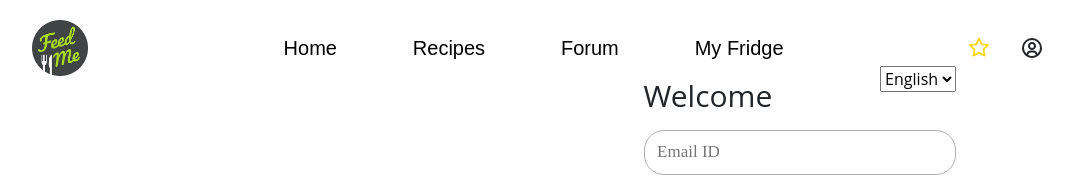
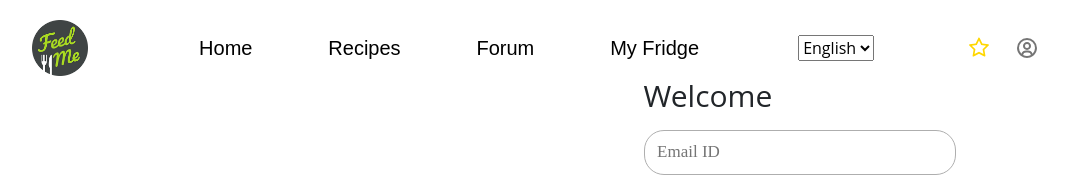
Before and after one commit to maxyhwu/feedme, a React (Create React App) app in the folder frontend/: page /login in a window 1280 px wide. Shown: the top 177 px of the page, without its empty margins (108-1192 px from the left). Built offline with nearby package versions, Linux system fonts and the light colour scheme; no server answers; sample sign-in values are in the browser's storage.

Commit message:
protect page

```diff
--- a/frontend/package.json
+++ b/frontend/package.json
@@ -5,6 +5,10 @@
   "dependencies": {
     "@babel/core": "^7.21.3",
     "@babel/preset-env": "^7.20.2",
+    "@emotion/react": "^11.10.6",
+    "@emotion/styled": "^11.10.6",
+    "@mui/material": "^5.12.0",
+    "@mui/styled-engine-sc": "^5.12.0",
     "@testing-library/jest-dom": "^5.16.5",
     "@testing-library/react": "^13.4.0",
     "@testing-library/user-event": "^13.5.0",
--- a/frontend/public/index.html
+++ b/frontend/public/index.html
@@ -24,7 +24,7 @@
       work correctly both with client-side routing and a non-root public URL.
       Learn how to configure a non-root public URL by running `npm run build`.
     -->
-    <title>React App</title>
+    <title>Feed Me</title>
   </head>
   <body>
     <noscript>You need to enable JavaScript to run this app.</noscript>
--- a/frontend/src/App.js
+++ b/frontend/src/App.js
@@ -13,7 +13,12 @@ import Recipe_search_result from './Recipe/recipe-search-result';
 import MyArchive from "./MyArchive/MyArchive";
 import styled from 'styled-components';
 import MyPage from './MyPage/MyPage';
-import { useState } from "react";
+import { useState, useEffect } from "react";
+import ProtectedRoutes from "./ProtectedRoutes/ProtectedRoutes";
+import {LoginContextProvider} from './Context/LoginCnt'
+import { IntlProvider } from "react-intl";
+import { UseLangContext } from "./Context/LangCnt";
+import { LangContextProvider } from "./Context/LangCnt";
 
 const Wrapper = styled.div`
   position: fixed;
@@ -26,26 +31,60 @@ const Wrapper = styled.div`
 `
 
 function App() {
-  const [isLoggedIn, setIsLoggedIn] = useState(false); // you can play with this and click the user icon on the header
+  // const [isLoggedIn, setIsLoggedIn] = useState(false); // you can play with this and click the user icon on the header
+  const [locale, setLocale] = useState(undefined)
+  const {lang} = UseLangContext()
+
+  useEffect(() => {
+    async function fetchLang () {
+        try {
+            const resp = await fetch(`./lang/${lang}.json`)
+            const data = await resp.json()
+            console.log(data)
+            setLocale(data)
+          } catch (error) {
+            console.error(`Error fetching translation file for ${lang}:`, error)
+          }
+    }
+    fetchLang()
+  },[lang])
 
   return (
     <Wrapper id="rootMain">
+      <IntlProvider locale="en" messages={locale}>
+      <LangContextProvider>
+      <LoginContextProvider>
       <Router>
-        <Header isLoggedIn={isLoggedIn}/>
+        <Header/>
         <Routes>
           <Route path='/' element={ <HomePage/> } />
-          <Route path='/myfridge' element={ <MyFridge/> } />
+          <Route path='/myfridge' element={
+                  <ProtectedRoutes>
+                    <MyFridge/>
+                  </ProtectedRoutes>} />
           <Route path='/recipe' element={ <Recipe/> } />
           <Route path='/login' element={ <LoginPage/> } />
           <Route path='/Signup' element={ <SignupPage/> } />
           <Route path='/SetPassword' element={ <SetPassword/> } />
           <Route path="/modal" element={ <Detail/> }/>
           <Route path='/recipe-search-result' element={ <Recipe_search_result/> } />
-          <Route path='/settings' element={ <Settings/> } />
-          <Route path='/myArchive' element={ <MyArchive /> } />
-          <Route path='/mypage' element={ <MyPage /> } />
+          <Route path='/settings' element={
+                 <ProtectedRoutes>
+                    <Settings/>
+                  </ProtectedRoutes>} />
+          <Route path='/myArchive' element={
+                 <ProtectedRoutes>
+                    <MyArchive/>
+                  </ProtectedRoutes>} />
+          <Route path='/mypage' element={
+                 <ProtectedRoutes>
+                    <MyPage/>
+                  </ProtectedRoutes>}/>
         </Routes>
       </Router>
+      </LoginContextProvider>
+      </LangContextProvider>
+      </IntlProvider>
     </ Wrapper>
   );
 }
--- /dev/null
+++ b/frontend/src/Components/menu.js
@@ -0,0 +1,87 @@
+import * as React from 'react';
+import Box from '@mui/material/Box';
+import Avatar from '@mui/material/Avatar';
+import Menu from '@mui/material/Menu';
+import MenuItem from '@mui/material/MenuItem';
+import IconButton from '@mui/material/IconButton';
+import Tooltip from '@mui/material/Tooltip';
+import { BiUserCircle } from 'react-icons/bi'
+import { useNavigate } from "react-router-dom";
+
+export default function AccountMenu() {
+  const [anchorEl, setAnchorEl] = React.useState(null);
+  const navigate = useNavigate();
+  const open = Boolean(anchorEl);
+  const handleClick = (event) => {
+    setAnchorEl(event.currentTarget);
+  };
+  const handleClose = () => {
+    setAnchorEl(null);
+  };
+  const handleProfileClick = () => {
+    navigate('/mypage')
+  }
+  const handleSettingClick = () => {
+    navigate('/settings')
+  }
+  return (
+    <>
+      <Box sx={{ display: 'flex', alignItems: 'center', textAlign: 'center' }}>
+        <Tooltip title="Account settings">
+          <IconButton
+            onClick={handleClick}
+            size="small"
+            sx={{ ml: 2 }}
+            aria-controls={open ? 'account-menu' : undefined}
+            aria-haspopup="true"
+            aria-expanded={open ? 'true' : undefined}
+          >
+            <BiUserCircle id="userIcon" />
+          </IconButton>
+        </Tooltip>
+      </Box>
+      <Menu
+        anchorEl={anchorEl}
+        id="account-menu"
+        open={open}
+        onClose={handleClose}
+        onClick={handleClose}
+        PaperProps={{
+          elevation: 0,
+          sx: {
+            overflow: 'visible',
+            filter: 'drop-shadow(0px 2px 8px rgba(0,0,0,0.32))',
+            mt: 1.5,
+            '& .MuiAvatar-root': {
+              width: 32,
+              height: 32,
+              ml: -0.5,
+              mr: 1,
+            },
+            '&:before': {
+              content: '""',
+              display: 'block',
+              position: 'absolute',
+              top: 0,
+              right: 14,
+              width: 10,
+              height: 10,
+              bgcolor: 'background.paper',
+              transform: 'translateY(-50%) rotate(45deg)',
+              zIndex: 0,
+            },
+          },
+        }}
+        transformOrigin={{ horizontal: 'right', vertical: 'top' }}
+        anchorOrigin={{ horizontal: 'right', vertical: 'bottom' }}
+      >
+        <MenuItem onClick={handleProfileClick}>
+          <Avatar/> Profile
+        </MenuItem>
+        <MenuItem onClick={handleSettingClick}>
+          <Avatar/> Settings
+        </MenuItem>
+      </Menu>
+    </>
+  );
+}
--- /dev/null
+++ b/frontend/src/Context/LangCnt.js
@@ -0,0 +1,26 @@
+import React, {useContext, useState} from 'react'
+
+const LangContext = React.createContext({
+    lang: [],
+    changeLang: () => {}
+    }
+);
+
+
+const LangContextProvider = (props) => {
+    const [lang, setLang] = useState('en')
+    const changeLang = (input) => {
+        setLang(input)
+    }
+    return (
+        <LangContext.Provider value={{lang, changeLang}}>
+            {props.children}
+        </LangContext.Provider>
+    );
+}
+
+const UseLangContext = () => {
+    return useContext(LangContext)
+}
+
+export { LangContextProvider, UseLangContext };
--- /dev/null
+++ b/frontend/src/Context/LoginCnt.js
@@ -0,0 +1,27 @@
+import React, {useContext, useState} from 'react'
+
+const LoginContext = React.createContext({
+    login: [],
+    changeLogin: () => {}
+    }
+);
+
+
+const LoginContextProvider = (props) => {
+    const hasToken = localStorage.getItem('user')?true:false
+    const [login, setLogin] = useState(hasToken)
+    const changeLogin = (input) => {
+        setLogin(input)
+    }
+    return (
+        <LoginContext.Provider value={{login, changeLogin}}>
+            {props.children}
+        </LoginContext.Provider>
+    );
+}
+
+const UseLoginContext = () => {
+    return useContext(LoginContext)
+}
+
+export { LoginContextProvider, UseLoginContext };
--- a/frontend/src/Header/Header.js
+++ b/frontend/src/Header/Header.js
@@ -3,16 +3,18 @@ import { useNavigate } from "react-router-dom";
 import FeedMe from '../assets/FeedMe.jpg';
 import { BiUserCircle } from 'react-icons/bi'
 import { AiOutlineStar, AiFillStar } from 'react-icons/ai'
+import { UseLoginContext } from "../Context/LoginCnt";
+import { UseLangContext } from "../Context/LangCnt";
+import AccountMenu from "../Components/menu";
 
-const Header = ({isLoggedIn}) => {
+const Header = () => {
     const navigate = useNavigate();
+    const {lang,changeLang} = UseLangContext()
+    const {login} = UseLoginContext()
+
 
     const handleUserIcon = () => {
-        if(!isLoggedIn) {
-            navigate('/Login');
-        } else {
-            navigate('/startup');
-        }
+        navigate('/Login');
     }
 
     return (
@@ -34,13 +36,25 @@ const Header = ({isLoggedIn}) => {
                     My Fridge
                 </button>
             </div>
+            <div>
+                <select
+                    value={lang}
+                    onChange={(evt) => {
+                        changeLang(evt.target.value);
+                    }}
+                    id="selecter"
+                    >
+                    <option value="en">English</option>
+                    <option value="cn">中文</option>
+                </select>
+            </div>
             <div className="nav-user">
                 <div className="nav-fav">
                     <AiOutlineStar id="favIcon"/>
                     <AiFillStar id="favIconHover" onClick={() => {navigate('myArchive')}}/>
                 </div>
                 <div className="nav-user-icon">
-                    <BiUserCircle id="userIcon" onClick={() => {handleUserIcon()}}/>
+                    {login? <AccountMenu/>:<BiUserCircle id="userIcon" onClick={() => {handleUserIcon()}}/>}
                 </div>
             </div>
         </div>
--- a/frontend/src/Login/LoginPage.js
+++ b/frontend/src/Login/LoginPage.js
@@ -12,6 +12,8 @@ import { ReactComponent as GoogleLogo } from '../assets/google.svg';
 import { getGoogleUrl } from '../utils/getGoogleUrl';
 import { onSuccess, onFailed } from '../utils/getTwittertoken';
 import { FormattedMessage, IntlProvider } from "react-intl";
+import {UseLoginContext} from '../Context/LoginCnt'
+import { UseLangContext } from '../Context/LangCnt';
 
 export default function LoginPage () {
 
@@ -22,9 +24,10 @@ export default function LoginPage () {
     const location = useLocation();
     const [checkbox, setCheckbox] = useState(false);
     let from = ((location.state)?.from?.pathname) || '/';
-    const [lang, setLang] = useState('en')
     const [locale, setLocale] = useState(undefined)
     const navigate = useNavigate()
+    const {changeLogin} = UseLoginContext();
+    const {lang} = UseLangContext();
 
     useEffect(() => {
         async function fetchLang () {
@@ -45,6 +48,7 @@ export default function LoginPage () {
     }
 
     const handleSubmit = () => {
+        changeLogin(true)
         navigate('/mypage')
     }
 
@@ -58,16 +62,6 @@ export default function LoginPage () {
                 <form id="info">
                     <div id="header">
                         <div className="infos" id="welcome"><FormattedMessage id="login.welcome" defaultMessage="Welcome" /></div>
-                        <select
-                            value={lang}
-                            onChange={(evt) => {
-                                setLang(evt.target.value);
-                            }}
-                            id="selecter"
-                            >
-                            <option value="en">English</option>
-                            <option value="cn">中文</option>
-                        </select>
                     </div>
                     <FormattedMessage id="login.email" defaultMessage="Email ID" >
                         {(msg) => (<input type="text" placeholder={msg} className="input infos" autoComplete={checkbox?'email':'off'}/>)}
--- /dev/null
+++ b/frontend/src/ProtectedRoutes/ProtectedRoutes.js
@@ -0,0 +1,11 @@
+import React from 'react';
+import { Navigate} from "react-router-dom";
+import {UseLoginContext} from '../Context/LoginCnt'
+
+
+export default function ProtectedRoutes ({ children }) {
+    const {login} = UseLoginContext();
+    const authed = login
+
+    return authed ? children : <Navigate to="/login" />;
+  }
```
Also changed, not shown: 2 other files (tests, documents, lock files or other folders).
